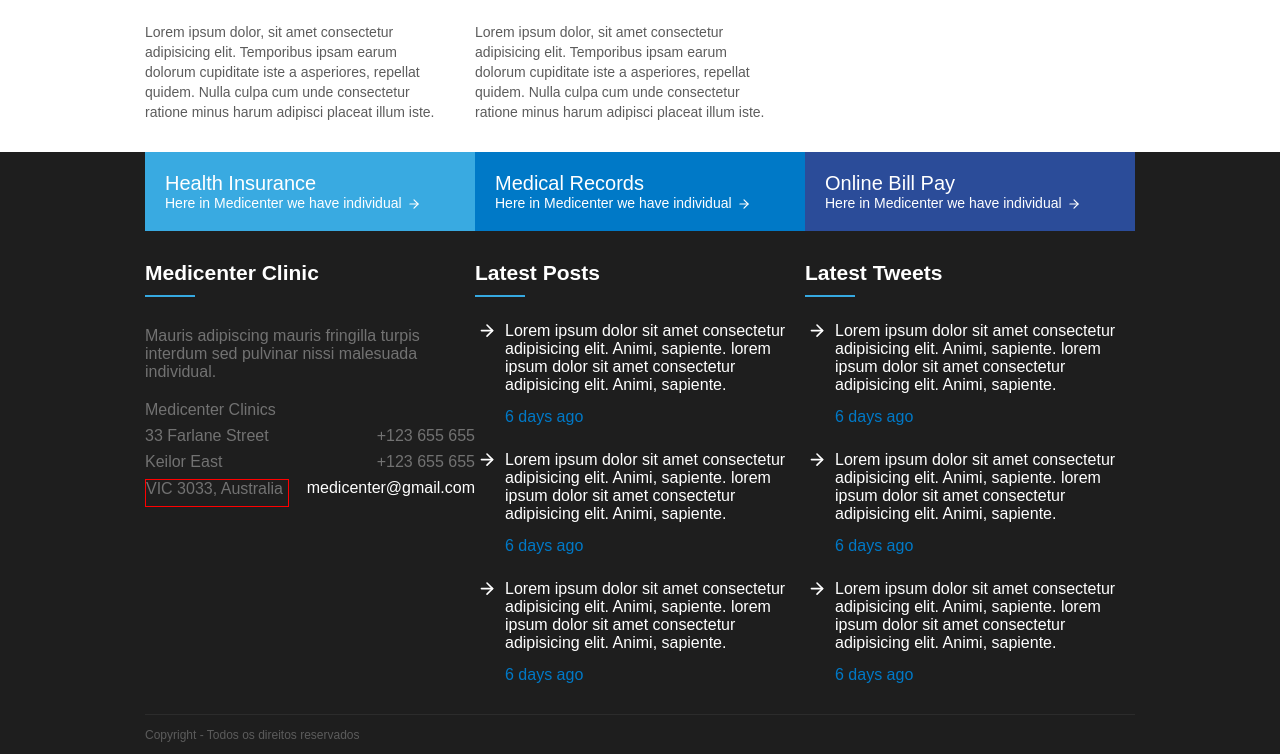
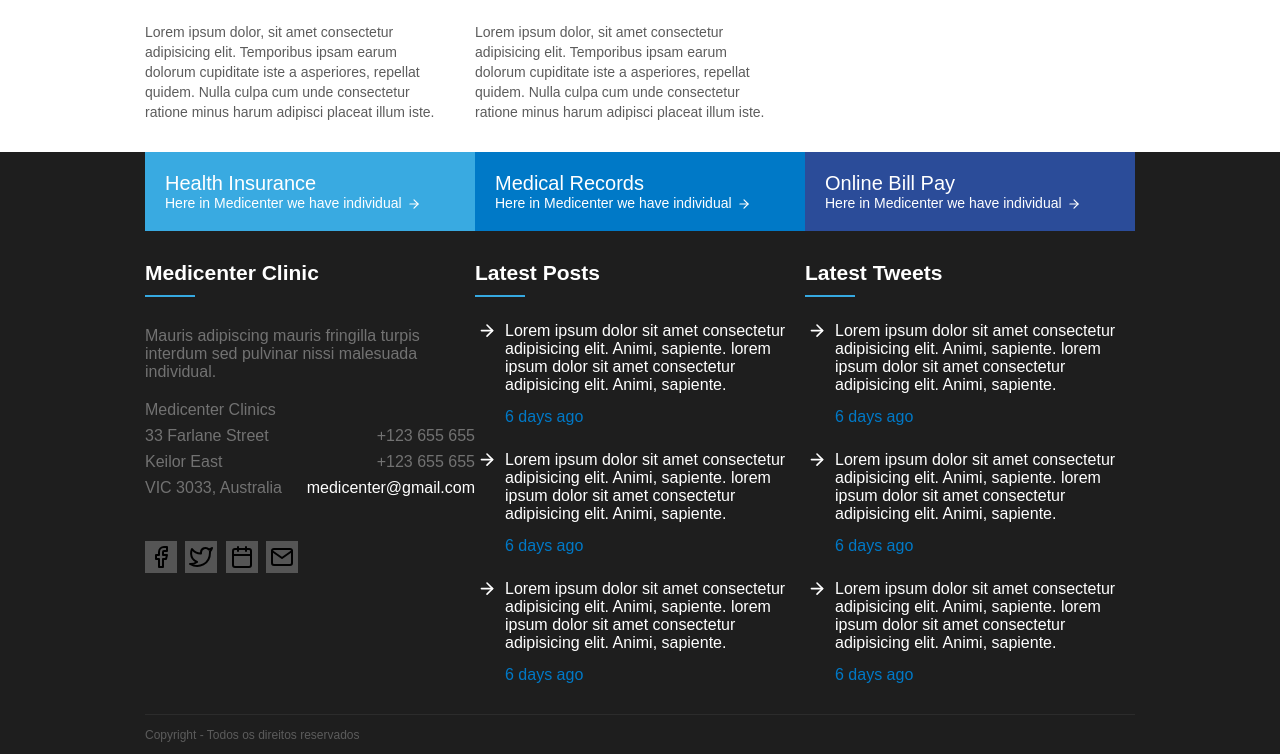
Before and after one commit to paulobrun0/modulogit, a plain HTML site: page index.html in a window 1280 px wide. Shown: the part 1823-2578 px from the top of the page. Drawn offline with nearby package versions, Linux system fonts and the light colour scheme.

Commit message:
footer finalizado

```diff
--- a/assets/css/style.css
+++ b/assets/css/style.css
@@ -330,24 +330,38 @@ footer {
     color: #727272;
 }
 
-.footer_wdiget_medicenter_adress {
+.footer_widget_medicenter_adress {
     display: flex;
     justify-content: space-between;
     flex-wrap: wrap;
     margin: 20px 0;
 }
-.footer_wdiget_medicenter_adress :first-child{
+.footer_widget_medicenter_adress :first-child{
     padding: 0 50px 8px 0;
 }
-.footer_wdiget_medicenter_adress :nth-child(2n) {
+.footer_widget_medicenter_adress :nth-child(2n) {
     padding: 0 30px 8px 0;
 }
-.footer_wdiget_medicenter_adress :nth-child(6){
+.footer_widget_medicenter_adress :nth-child(6){
     padding: 0 5px 8px 0;
-    border:1px solid red
 }
-.footer_wdiget_medicenter_adress .email {
+.footer_widget_medicenter_adress .email {
     color: #ffffff;
+}
+
+.footer_widget_medicenter_social_media{
+    display: flex;
+}
+
+.footer_widget_medicenter_social_media ul{
+   padding: 0;
+}
+
+.footer_widget_medicenter_social_media .social_midia_footer {
+    /* color: #727272; */
+    background-color: #555;
+    margin-right: 4px;
+    padding: 4px;
 }
 .footer_area_item .widget_body {
     margin-top: 30px;
--- a/index.html
+++ b/index.html
@@ -266,11 +266,30 @@
                                     sed pulvinar nissi malesuada individual.
                                 </p>
                             </div>
-                            <div class="footer_wdiget_medicenter_adress footer_widget_medicenter_content">
+                            <div class="footer_widget_medicenter_adress footer_widget_medicenter_content">
                                 <span>Medicenter Clinics</span>
                                 <span>33 Farlane Street</span>  <span>+123 655 655</span>
                                 <span>Keilor East</span>  <span>+123 655 655</span>
                                 <span>VIC 3033, Australia</span> <span class="email">medicenter@gmail.com</span>
+                            </div>
+                            <div class="footer_widget_medicenter_social_media">
+                                <ul>
+                                    <a href="#">
+                                        <img class="social_midia_footer" src="assets/images/facebook.svg" alt=""></img>
+                                    </a>
+
+                                    <a href="#">
+                                        <img class="social_midia_footer" src="assets/images/twitter.svg" alt=""></img>
+                                    </a>
+
+                                    <a href="#">
+                                        <img class="social_midia_footer" src="assets/images/calendar.svg" alt=""></img>
+                                    </a>
+
+                                    <a href="#">
+                                        <img class="social_midia_footer" src="assets/images/mail.svg" alt=""></img>
+                                    </a>
+                                </ul>
                             </div>
                         </div>
                     </div>
```
Also changed, not shown: assets/images/calendar.svg (added), assets/images/facebook.svg (added), assets/images/twitter.svg (added).
